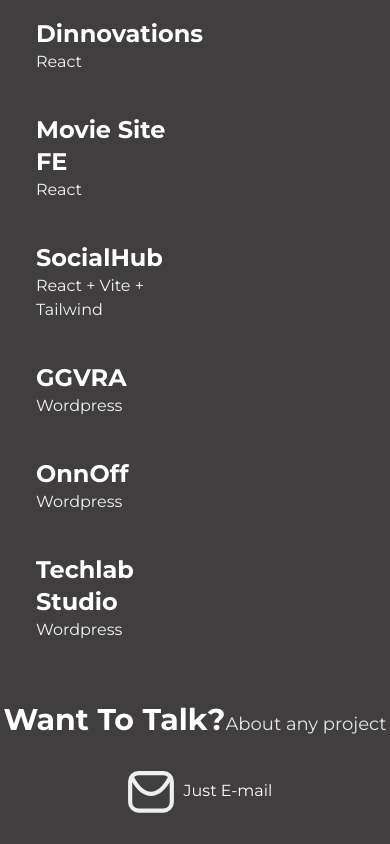
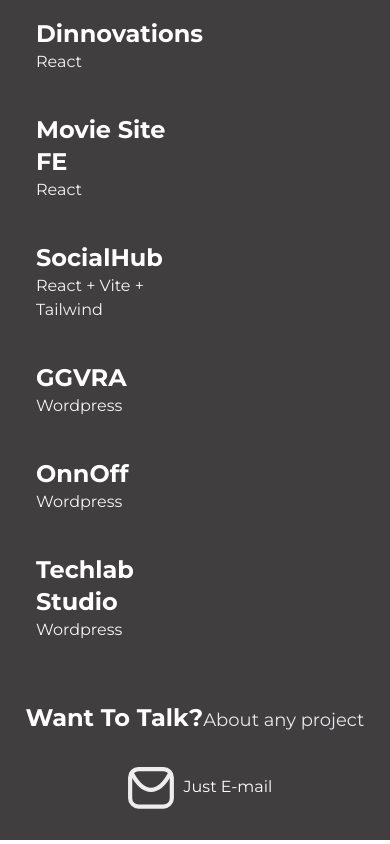
Before and after one commit to jaseemuddinn/Portfolio, a React (Vite) app: page / in a window 390 px wide. Shown: the part 2057-2901 px from the top of the page. Built offline with nearby package versions, Linux system fonts and the light colour scheme.

Commit message:
bug fixes

```diff
--- a/src/App.jsx
+++ b/src/App.jsx
@@ -1,7 +1,7 @@
 import './App.css'
 import Hero from './components/Hero/Hero'
 import About from './components/About/About'
-import Skills from './components/Skills/Skills'
+// import Skills from './components/Skills/Skills'
 import Contact from './components/contact/contact'
 import PointerCircle from './components/Pointer/PointerCircle'
 import Project from './components/Project/Project'
--- a/src/components/contact/Contact.jsx
+++ b/src/components/contact/Contact.jsx
@@ -5,7 +5,7 @@
     return (
         <div className='bg-[#413E40]'>
             <div>
-                <h1 className='text-white pt-10 font-bold text-center text-3xl md:text-5xl lg:text-7xl'>Want To Talk?<span className='text-gray-200 text-lg font-normal'>About any project</span></h1>
+                <h1 className='text-white pt-10 font-bold text-center text-2xl md:text-5xl lg:text-7xl'>Want To Talk?<span className='text-gray-200 text-lg font-normal'>About any project</span></h1>
                 <div class='py-5 flex justify-center items-center'>
                     <a href="mailto:njaseemuddin@gmail.com" class='flex justify-center items-center group hover:italic'>
                         <img class='p-2 transition duration-300 ease-in-out transform group-hover:hidden' src={mailIcon} alt="mailIcon" />
```
